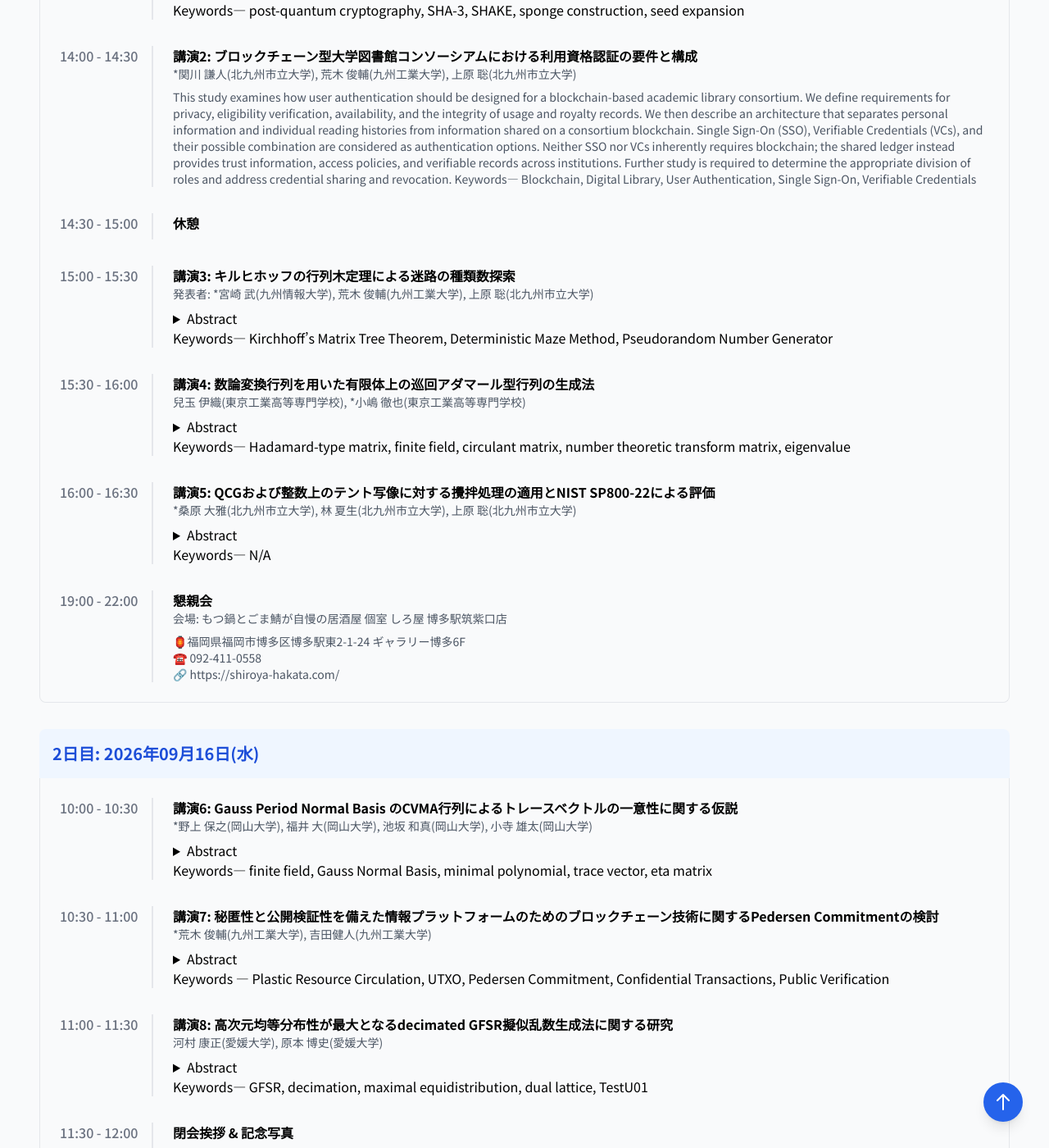
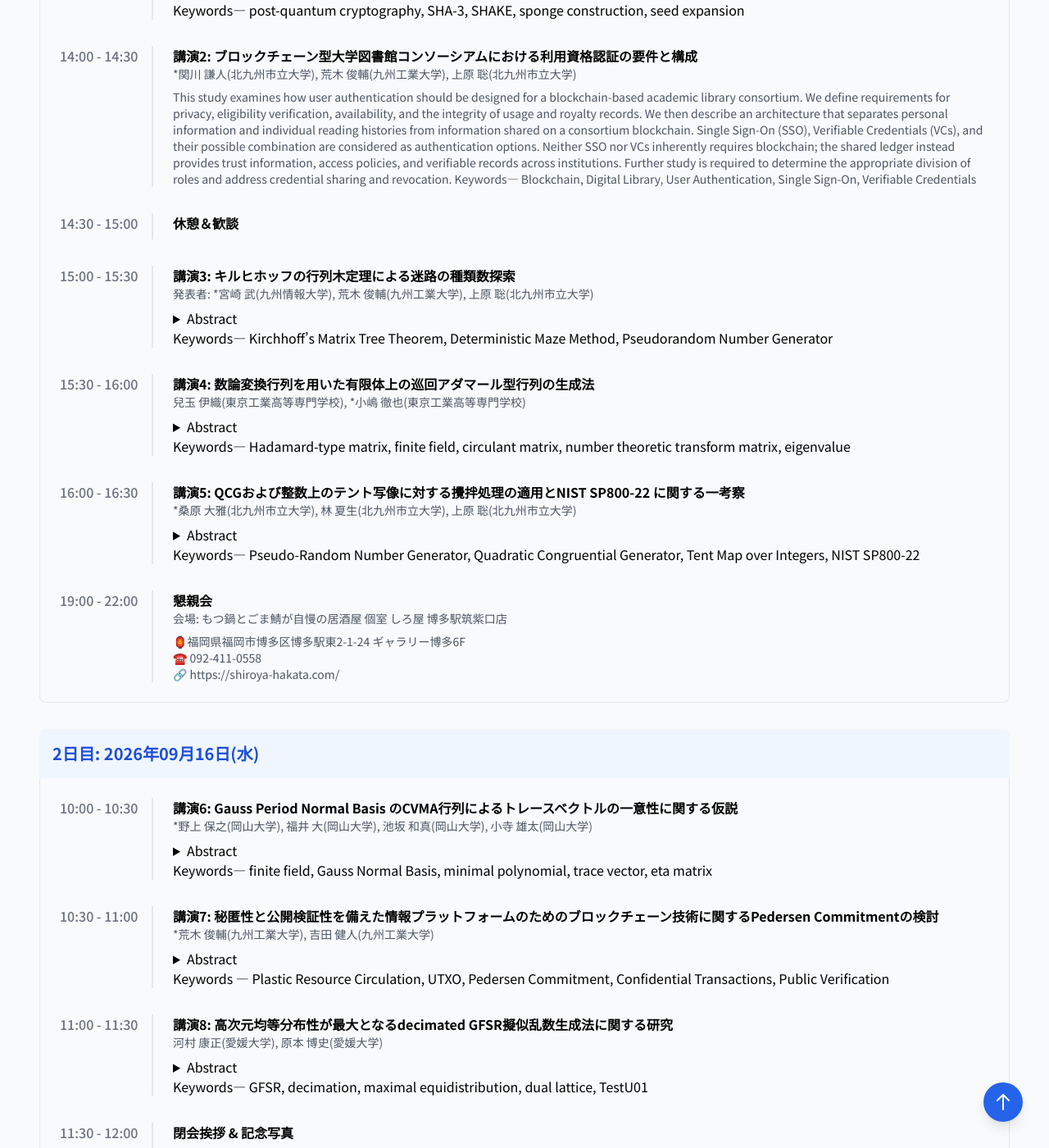
Before and after one commit to FFTPRS/WS, a Jekyll site: the page built from pages/workshop12.html, in a window 1280 px wide and 1400 px high, scrolled down 2862 px. Shown: the whole window at 82% size. Built offline with Jekyll 4.4.1, drawn with Linux system fonts in a browser that asks for light colours; nearby versions of some CDN libraries.

Commit message:
プログラム2版
桒原氏の講演を追記。講演タイトルも修正。その他表現の軽微な修正。

```diff
--- a/_data/workshop12.yml
+++ b/_data/workshop12.yml
@@ -53,7 +53,7 @@ program:
       description: "This study examines how user authentication should be designed for a blockchain-based academic library consortium. We define requirements for privacy, eligibility verification, availability, and the integrity of usage and royalty records. We then describe an architecture that separates personal information and individual reading histories from information shared on a consortium blockchain. Single Sign-On (SSO), Verifiable Credentials (VCs), and their possible combination are considered as authentication options. Neither SSO nor VCs inherently requires blockchain; the shared ledger instead provides trust information, access policies, and verifiable records across institutions. Further study is required to determine the appropriate division of roles and address credential sharing and revocation.
         Keywords— Blockchain, Digital Library, User Authentication, Single Sign-On, Verifiable Credentials"
     - time: "14:30 - 15:00"
-      title: "休憩"
+      title: "休憩＆歓談"
       speaker: ""
       description: ""
     - time: "15:00 - 15:30"
@@ -73,13 +73,13 @@ program:
         </details>
         Keywords— Hadamard-type matrix, finite field, circulant matrix, number theoretic transform matrix, eigenvalue"
     - time: "16:00 - 16:30"
-      title: "講演5: QCGおよび整数上のテント写像に対する攪拌処理の適用とNIST SP800-22による評価"
+      title: "講演5: QCGおよび整数上のテント写像に対する攪拌処理の適用とNIST SP800-22 に関する一考察"
       speaker: "*桑原 大雅(北九州市立大学), 林 夏生(北九州市立大学), 上原 聡(北九州市立大学)"
       description: "<details>
         <summary>Abstract</summary>
-        TBA
+        This study investigates the effects of shuffle operations on pseudo-random number generators (PRNGs). Shuffle operations have been proposed as a method for improving the statistical properties of PRNGs implemented using integer arithmetic. The operations combine two PRNG states using two’s complement representation, bit shifts, and exclusive OR. In this study, the operations are applied to a quadratic congruential generator (QCG) and a tent map over integers (TM). For each PRNG, sequences generated without and with the shuffle operations are evaluated using NIST SP800-22. The results show that the shuffle operations reduce the failure ratios of multiple tests for both QCG and TM. In particular, the Non-overlapping Template test shows a substantial reduction in the failure ratio for both PRNGs. These results indicate that the effects of the shuffle operations depend on the PRNG and test.
         </details>
-        Keywords— N/A"
+        Keywords— Pseudo-Random Number Generator, Quadratic Congruential Generator, Tent Map over Integers, NIST SP800-22"
     - time: "19:00 - 22:00"
       title: "懇親会"
       speaker: "会場: もつ鍋とごま鯖が自慢の居酒屋 個室 しろ屋 博多駅筑紫口店"
@@ -98,7 +98,7 @@ program:
         Keywords— finite field, Gauss Normal Basis, minimal polynomial, trace vector, eta matrix"
     - time: "10:30 - 11:00"
       title: "講演7: 秘匿性と公開検証性を備えた情報プラットフォームのためのブロックチェーン技術に関するPedersen Commitmentの検討"
-      speaker: "*荒木 俊輔(九州工業大学), 吉田健人(九州工業大学)"
+      speaker: "*荒木 俊輔(九州工業大学), 吉田 健人(九州工業大学)"
       description: "<details>
         <summary>Abstract</summary>
         We extend our previous UTXO-based design for plastic resource traceability to hide individual quantities while preserving public verification of the input-output balance. Treating the quantity in each operator’s internal ledger and its on-ledger public representation as the same value in two forms, we examine the limitations of hashonly representations and ordinary single-key additive homomorphic encryption for this purpose. We then describe how Pedersen commitments can be applied, using randomness adjustment between input and output commitments together with range proofs, so that any third party can verify a process’s balance without learning the quantities or relying on a common decryption authority, while each recipient receives only the opening information for its own output. We specify additional constraints for initial issuance and for recycled-content claims.
```
